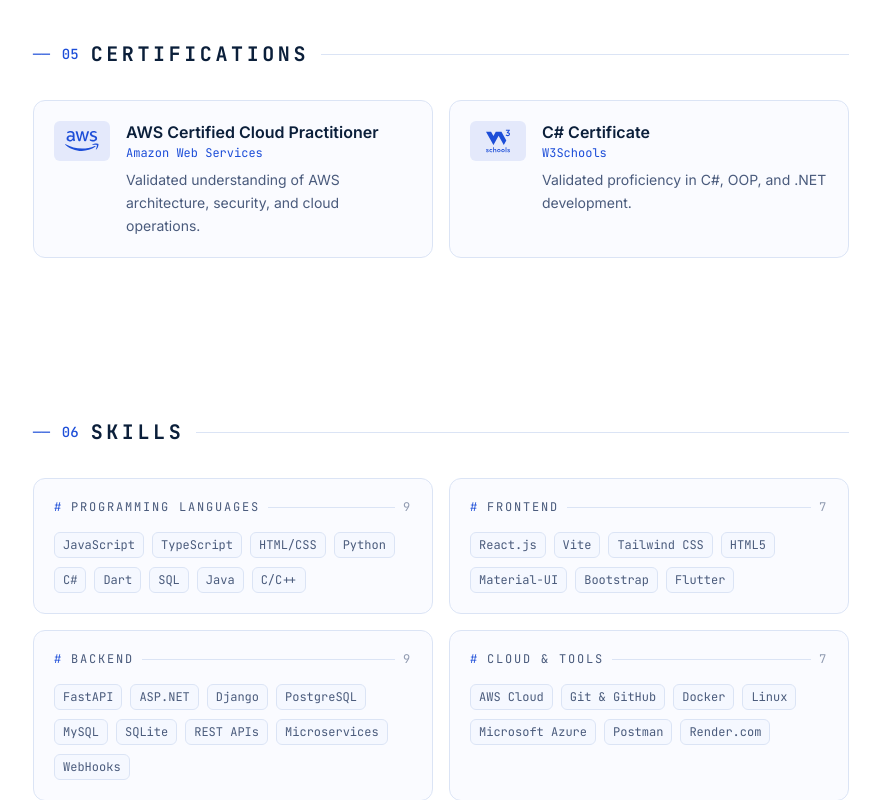
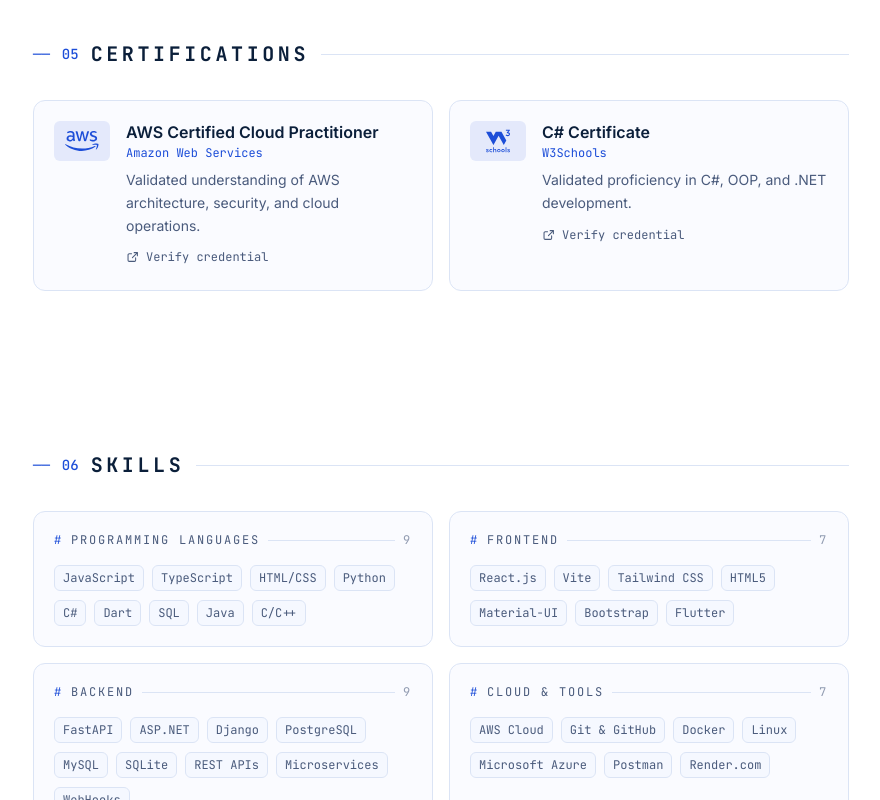
Before and after one commit to ama47/my-portfolio, a React (Vite) app: page / in a window 1280 px wide. Shown: the part 3020-3820 px from the top of the page, without its empty margins (335-1215 px from the left). Built offline with nearby package versions, Linux system fonts and the light colour scheme; no server answers.

Commit message:
feat: link certifications to their public verification pages
Add credential URLs for the AWS and W3Schools certifications so each
cert card links out to Credly/W3Schools verification.

```diff
--- a/src/components/CertCard.tsx
+++ b/src/components/CertCard.tsx
@@ -1,5 +1,6 @@
 import type { Certification } from '../data/content';
-import { AwardIcon, AwsLogo, W3SchoolsLogo } from './icons';
+import { useLocale } from '../i18n/LocaleProvider';
+import { AwardIcon, AwsLogo, ExternalLinkIcon, W3SchoolsLogo } from './icons';
 
 /**
  * Issuer marks are monochrome and inherit the plate's `text-primary`, so they
@@ -12,6 +13,8 @@ function IssuerMark({ logo }: { logo: Certification['logo'] }) {
 }
 
 export function CertCard({ cert }: { cert: Certification }) {
+  const { t } = useLocale();
+
   return (
     <article className="flex gap-4 rounded-xl border border-rule bg-surface-alt/50 p-5">
       {/* Wide enough for the AWS wordmark; a square plate crops it to nothing. */}
@@ -23,6 +26,18 @@ export function CertCard({ cert }: { cert: Certification }) {
         <h3 className="font-semibold leading-snug text-ink">{cert.name}</h3>
         <p className="mt-0.5 font-mono text-xs text-primary">{cert.issuer}</p>
         <p className="mt-2 text-sm leading-relaxed text-ink-muted">{cert.description}</p>
+
+        {cert.url && (
+          <a
+            href={cert.url}
+            target="_blank"
+            rel="noreferrer noopener"
+            className="mt-3 inline-flex items-center gap-1.5 font-mono text-xs text-ink-muted transition-colors hover:text-primary"
+          >
+            <ExternalLinkIcon className="h-3.5 w-3.5 shrink-0" />
+            {t.ui.verifyCredential}
+          </a>
+        )}
       </div>
     </article>
   );
--- a/src/components/icons/index.tsx
+++ b/src/components/icons/index.tsx
@@ -55,6 +55,17 @@ export function AwardIcon({ className = 'h-5 w-5' }: IconProps) {
   );
 }
 
+/** Arrow out of a box — used for outbound links to third-party verification pages. */
+export function ExternalLinkIcon({ className = 'h-3.5 w-3.5' }: IconProps) {
+  return (
+    <svg aria-hidden="true" className={className} {...strokeProps}>
+      <path d="M9.5 6.5h-4a2 2 0 0 0-2 2v9a2 2 0 0 0 2 2h9a2 2 0 0 0 2-2v-4" />
+      <path d="M14 4.5h5.5V10" />
+      <path d="M19.2 4.8 11 13" />
+    </svg>
+  );
+}
+
 export function GithubIcon({ className = 'h-4 w-4' }: IconProps) {
   return (
     <svg aria-hidden="true" className={className} viewBox="0 0 24 24" fill="currentColor">
--- a/src/data/content.ts
+++ b/src/data/content.ts
@@ -103,8 +103,16 @@ const marks = {
 
 /** Issuer names are Latin script in both locales, so they live here too. */
 const issuers = {
-  aws: { name: 'Amazon Web Services', logo: 'aws' },
-  w3schools: { name: 'W3Schools', logo: 'w3schools' },
+  aws: {
+    name: 'Amazon Web Services',
+    logo: 'aws',
+    credentialUrl: 'https://www.credly.com/badges/16ba8d9d-c6d5-40a3-83ce-f84d87b1eef9',
+  },
+  w3schools: {
+    name: 'W3Schools',
+    logo: 'w3schools',
+    credentialUrl: 'https://verify.w3schools.com/1PIAXL5RQ2',
+  },
 } as const;
 
 /** Public repositories behind the projects. Verified public before linking. */
@@ -177,6 +185,8 @@ export interface Certification {
   description: string;
   /** Issuer mark to show instead of the generic award glyph. */
   logo?: 'aws' | 'w3schools';
+  /** Public verification page for the credential. */
+  url?: string;
 }
 
 export interface SkillGroup {
@@ -266,6 +276,8 @@ export interface Content {
     current: string;
     /** Screen-reader suffix on a repository link, which otherwise reads as a bare slug. */
     sourceOnGithub: string;
+    /** Label on a certification's link to its public verification page. */
+    verifyCredential: string;
   };
   footer: { builtWith: string; rights: string };
 }
@@ -392,12 +404,14 @@ const en: Content = {
       name: 'AWS Certified Cloud Practitioner',
       issuer: issuers.aws.name,
       logo: issuers.aws.logo,
+      url: issuers.aws.credentialUrl,
       description: 'Validated understanding of AWS architecture, security, and cloud operations.',
     },
     {
       name: 'C# Certificate',
       issuer: issuers.w3schools.name,
       logo: issuers.w3schools.logo,
+      url: issuers.w3schools.credentialUrl,
       description: 'Validated proficiency in C#, OOP, and .NET development.',
     },
   ],
@@ -468,6 +482,7 @@ const en: Content = {
     close: 'Close',
     current: 'current',
     sourceOnGithub: 'source on GitHub',
+    verifyCredential: 'Verify credential',
   },
   footer: {
     builtWith: 'Built with React, TypeScript, Tailwind CSS and Vite.',
@@ -597,12 +612,14 @@ const ar: Content = {
       name: 'ممارس في الحوسبة السحابية من AWS',
       issuer: issuers.aws.name,
       logo: issuers.aws.logo,
+      url: issuers.aws.credentialUrl,
       description: 'إثبات فهم بنية AWS والأمن وعمليات الحوسبة السحابية.',
     },
     {
       name: 'شهادة C#',
       issuer: issuers.w3schools.name,
       logo: issuers.w3schools.logo,
+      url: issuers.w3schools.credentialUrl,
       description: 'إثبات الإتقان في C# والبرمجة كائنية التوجّه وتطوير .NET.',
     },
   ],
@@ -672,6 +689,7 @@ const ar: Content = {
     close: 'إغلاق',
     current: 'الحالي',
     sourceOnGithub: 'المصدر على GitHub',
+    verifyCredential: 'تحقق من الشهادة',
   },
   footer: {
     builtWith: 'بُني باستخدام React وTypeScript وTailwind CSS وVite.',
```
